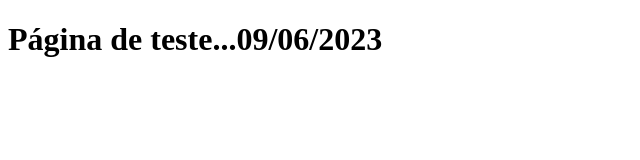
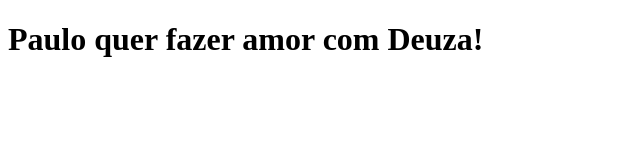
Before and after one commit to SunTsuTor/Home, a plain HTML site: page index.html in a window 1280 px wide. Shown: the whole page, without its empty margins (0-640 px from the left). Drawn offline with Linux system fonts and the light colour scheme.

Commit message:
Add files via upload

```diff
--- a/index.html
+++ b/index.html
@@ -3,9 +3,9 @@
 <head>
     <meta charset="UTF-8">
     <meta name="viewport" content="width=device-width, initial-scale=1.0">
-    <title>Página de Teste</title>
+    <title>Paulo E Deuza</title>
 </head>
 <body>
-    <h1>Página de teste...09/06/2023</h1>
+    <h1>Paulo quer fazer amor com Deuza!</h1>
 </body>
 </html>
```
